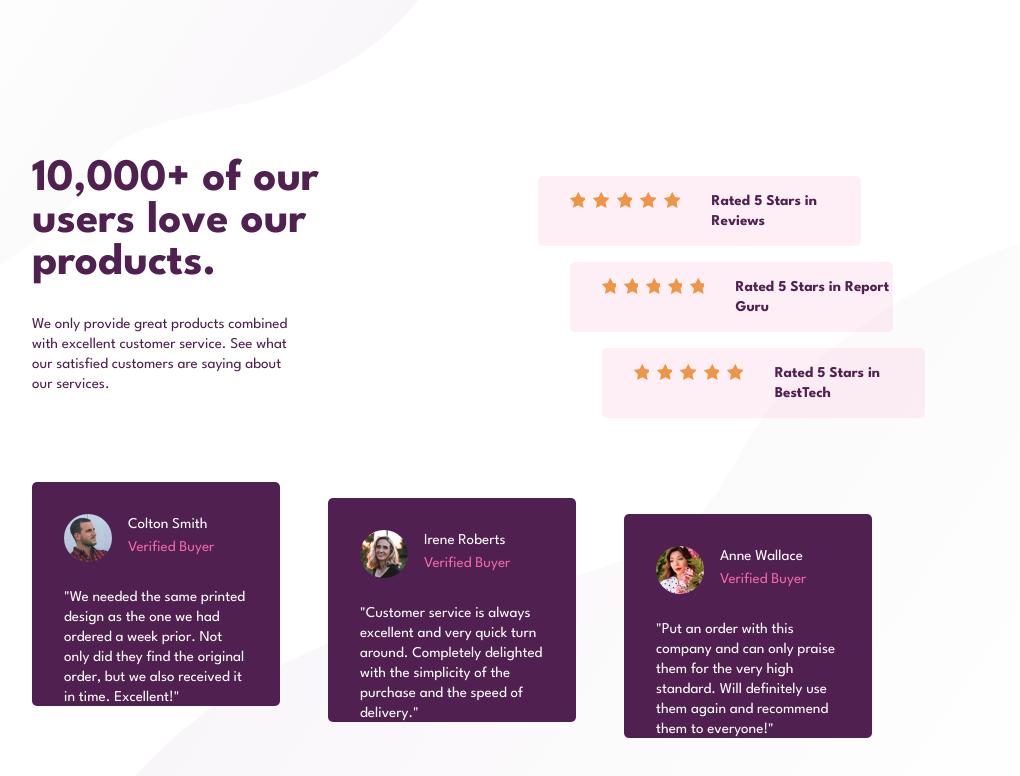
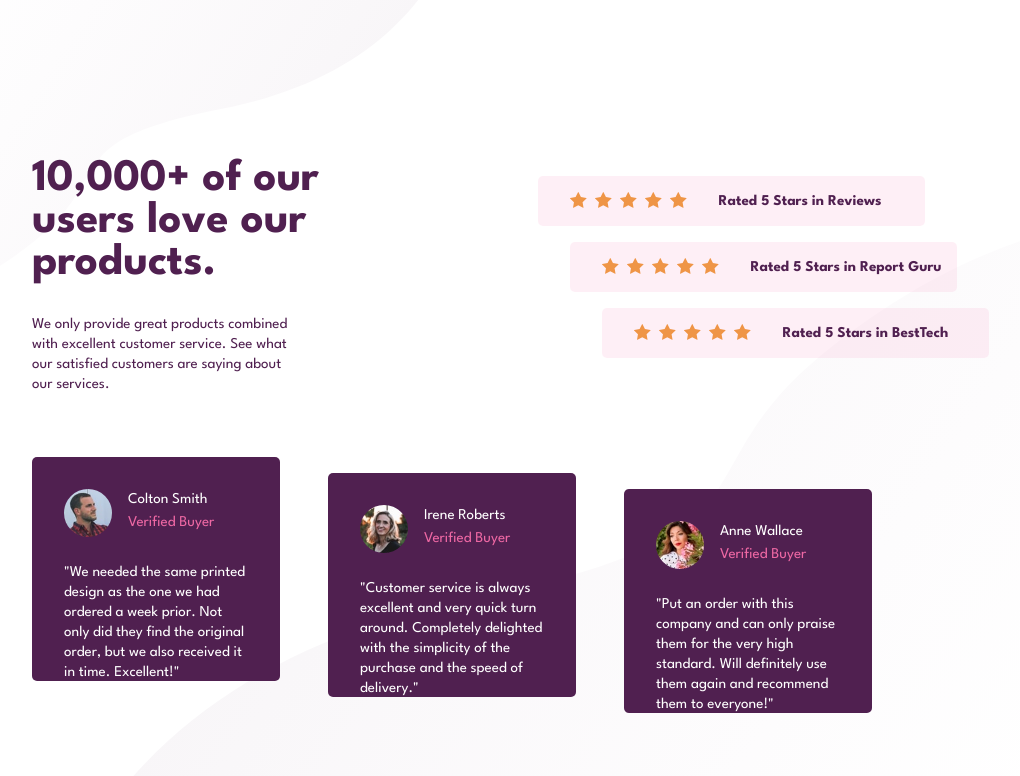
Before and after one commit to soymze/social-proof-section-master, a plain HTML site: page index.html in a window 1280 px wide. Shown: the whole page, without its empty margins (136-1156 px from the left). Drawn offline with Linux system fonts and the light colour scheme.

Commit message:
tab width

```diff
--- a/style.css
+++ b/style.css
@@ -43,7 +43,7 @@ body{
     border: none;
     margin-bottom: 1rem;
     margin-left: 10rem;
-    width: 50%;
+    width: 60%;
     background-color: hsla(333, 80%, 67%,0.1);
     border-radius: 5px;
 }
@@ -110,7 +110,7 @@ img{
 @media (min-width: 1200px) {
     .tab {
         margin-left: 10rem;
-        width: 50%;
+        width: 60%;
         margin-bottom: 1rem; /* Tablar arasındaki boşluk */
     }
 }
```
